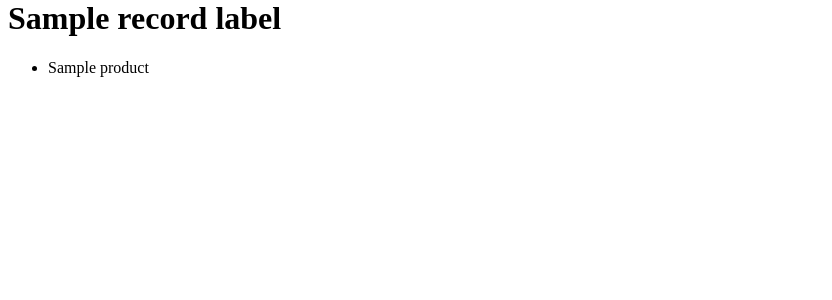
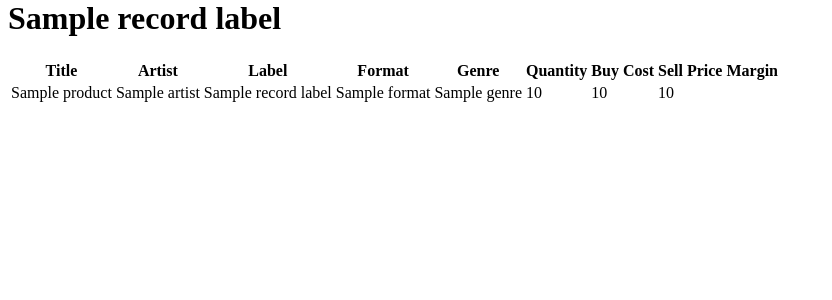
Before and after one commit to calumpetergunn/record_store_inventory, a Flask app: template templates/record_labels/show.html in a window 1280 px wide. Shown: the part 21-321 px from the top of the page, without its empty margins (0-832 px from the left). Run offline with Flask 2, Linux system fonts and the light colour scheme; the template is opened without the code that fills it: most values are stand-ins (such as "Sample title", 1, 10 or a date in 2020).

```diff
--- a/models/product.py
+++ b/models/product.py
@@ -15,3 +15,7 @@ class Product:
 
     def reduce_stock(self, amount):
         self.quantity -= amount
+
+    def calculate_margin(self, buy_cost, sell_price):
+        margin = sell_price - buy_cost
+        return margin
--- a/repositories/product_repository.py
+++ b/repositories/product_repository.py
@@ -34,7 +34,7 @@ def select(id):
     result = run_sql(sql, values)[0]
 
     if result is not None:
-        record_label = record_label_repository(result[record_label.id])
+        record_label = record_label_repository.select(result['record_label_id'])
         product = Product(result['title'], result['artist'], record_label, result['format'], result['genre'], result['quantity'], result['buy_cost'], result['sell_price'])
     return product
 
--- a/templates/products/index.html
+++ b/templates/products/index.html
@@ -13,6 +13,7 @@ Products
         <th>Quantity</th>
         <th>Buy Cost</th>
         <th>Sell Price</th>
+        <!-- <th>Margin</th> -->
     </tr>
     {% for product in products %}
     <tr>
@@ -24,6 +25,7 @@ Products
         <td>{{product.quantity}}</td>
         <td>{{product.buy_cost}}</td>
         <td>{{product.sell_price}}</td>
+        <!-- <td>{{margin}}</td> -->
     </tr>
     {% endfor %}
 </table>
--- a/templates/record_labels/show.html
+++ b/templates/record_labels/show.html
@@ -2,10 +2,31 @@
 
 {% block content %}
 <h1>{{record_label.name}}</h1>
-<ul>
+<table>
+    <tr>
+        <th>Title</th>
+        <th>Artist</th>
+        <th>Label</th>
+        <th>Format</th>
+        <th>Genre</th>
+        <th>Quantity</th>
+        <th>Buy Cost</th>
+        <th>Sell Price</th>
+        <th>Margin</th>
+    </tr>
     {% for product in products %}
-    <li>{{product.title}}</li>
+    <tr>
+        <td>{{product.title}}</td>
+        <td>{{product.artist}}</td>
+        <td>{{product.record_label.name}}</td>
+        <td>{{product.format}}</td>
+        <td>{{product.genre}}</td>
+        <td>{{product.quantity}}</td>
+        <td>{{product.buy_cost}}</td>
+        <td>{{product.sell_price}}</td>
+        <!-- <td>{{margin}}</td> -->
+    </tr>
     {% endfor %}
-</ul>
+</table>
 
 {% endblock %}
```
Also changed, not shown: controllers/product_controller.py (+27 -0 lines), templates/products/new.html (added, +43 -0 lines), templates/products/show.html (+25 -1 lines).
